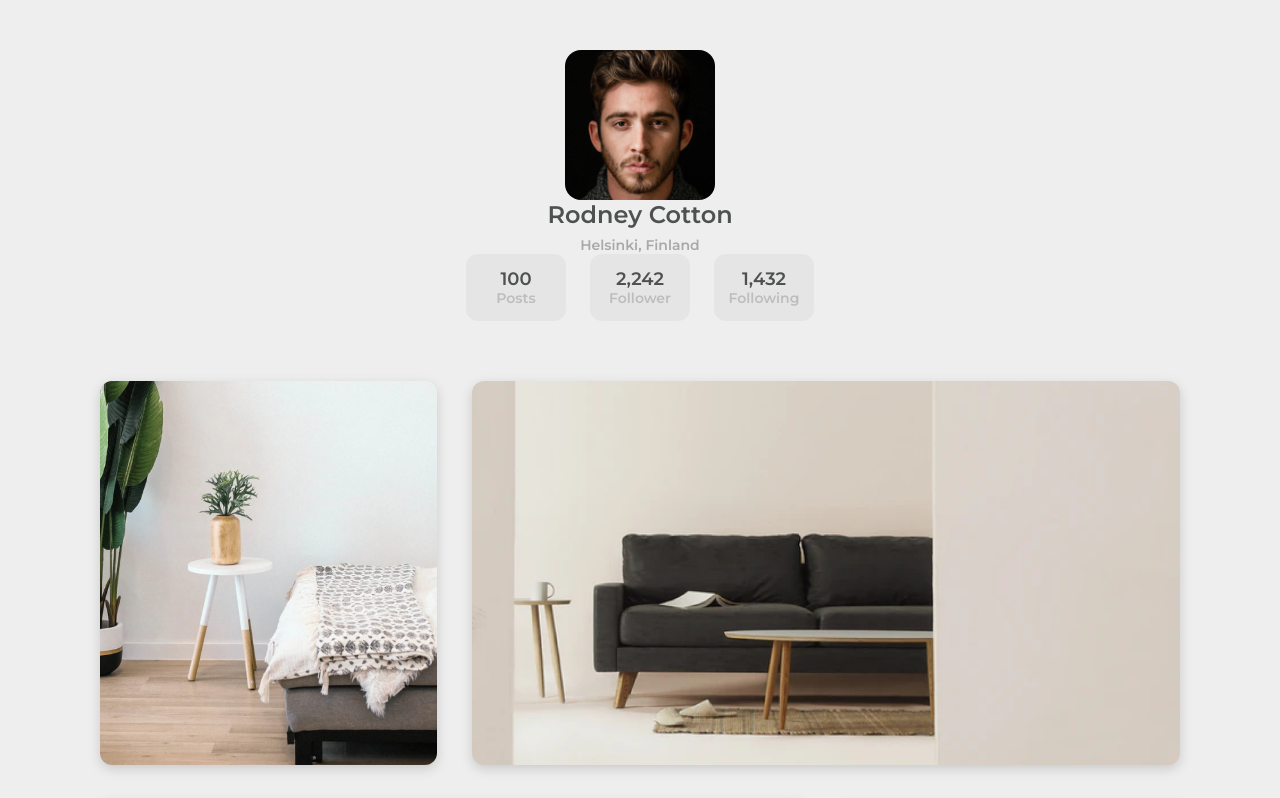
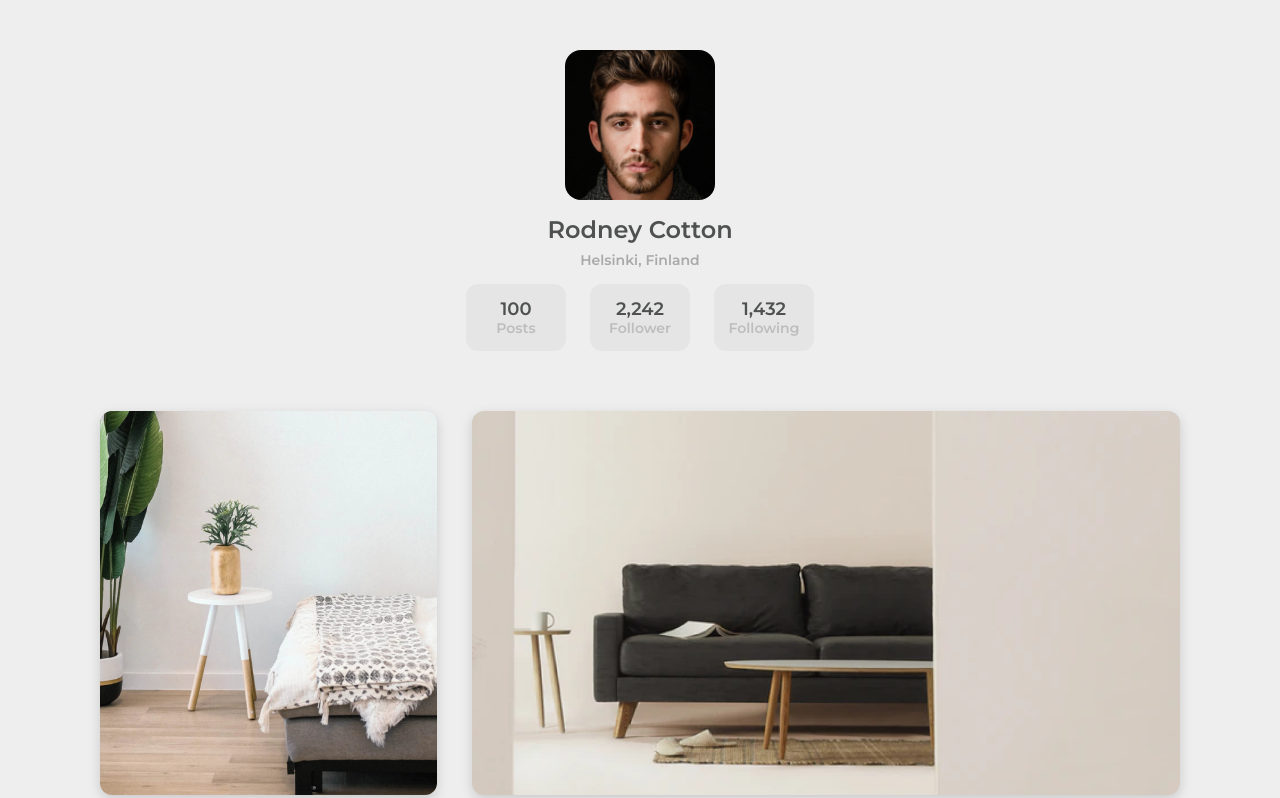
Before and after one commit to michan-9/Gallery_Challenge, a website: page index.html in a window 1280 px wide. Shown: the top 798 px of the page. Drawn offline with Linux system fonts and the light colour scheme.

Commit message:
Added extra space

```diff
--- a/sass/_base.scss
+++ b/sass/_base.scss
@@ -56,6 +56,10 @@ html {
 
   @media only screen and (max-width: $bp-medium) {
     margin-bottom: 2.5rem;
+  }
+
+  & > *:not(:last-child) {
+    margin-bottom: 1.5rem;
   }
 
   &__img {
```
Also changed, not shown: css/style.css.
